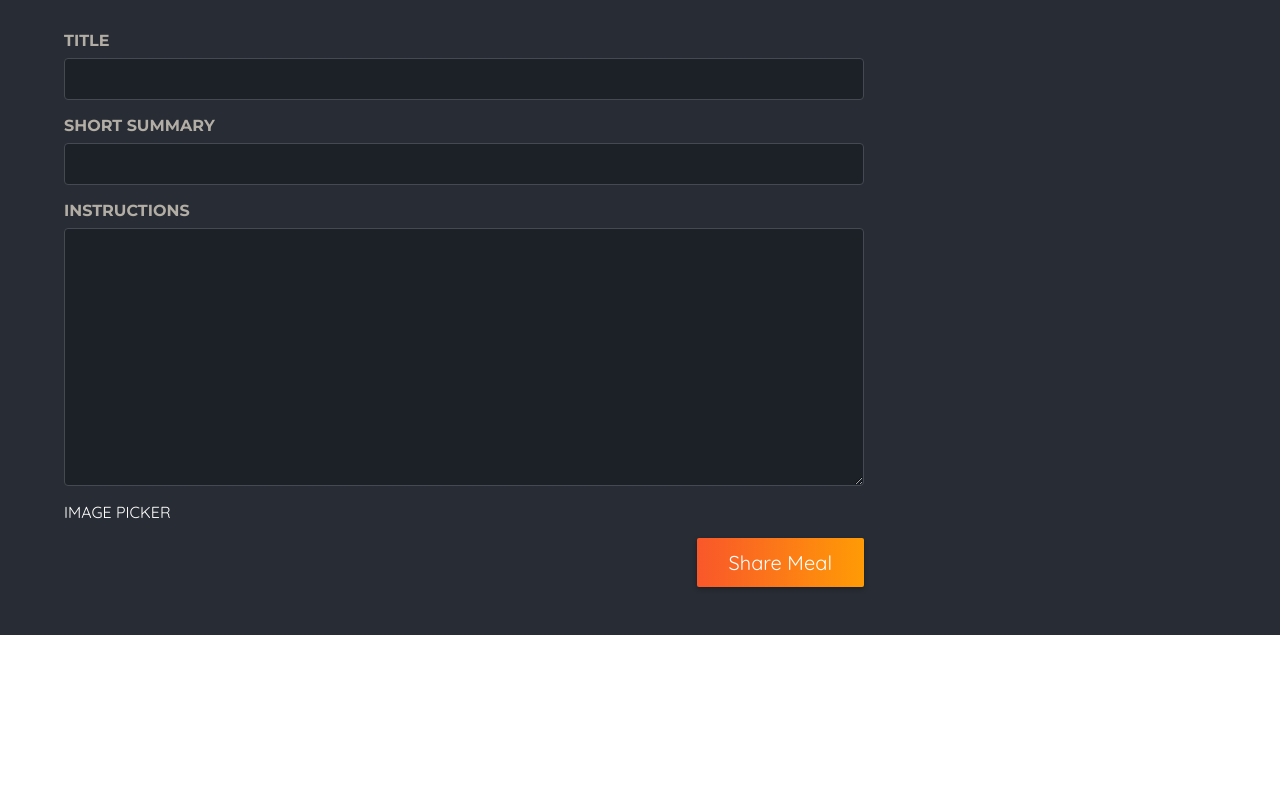
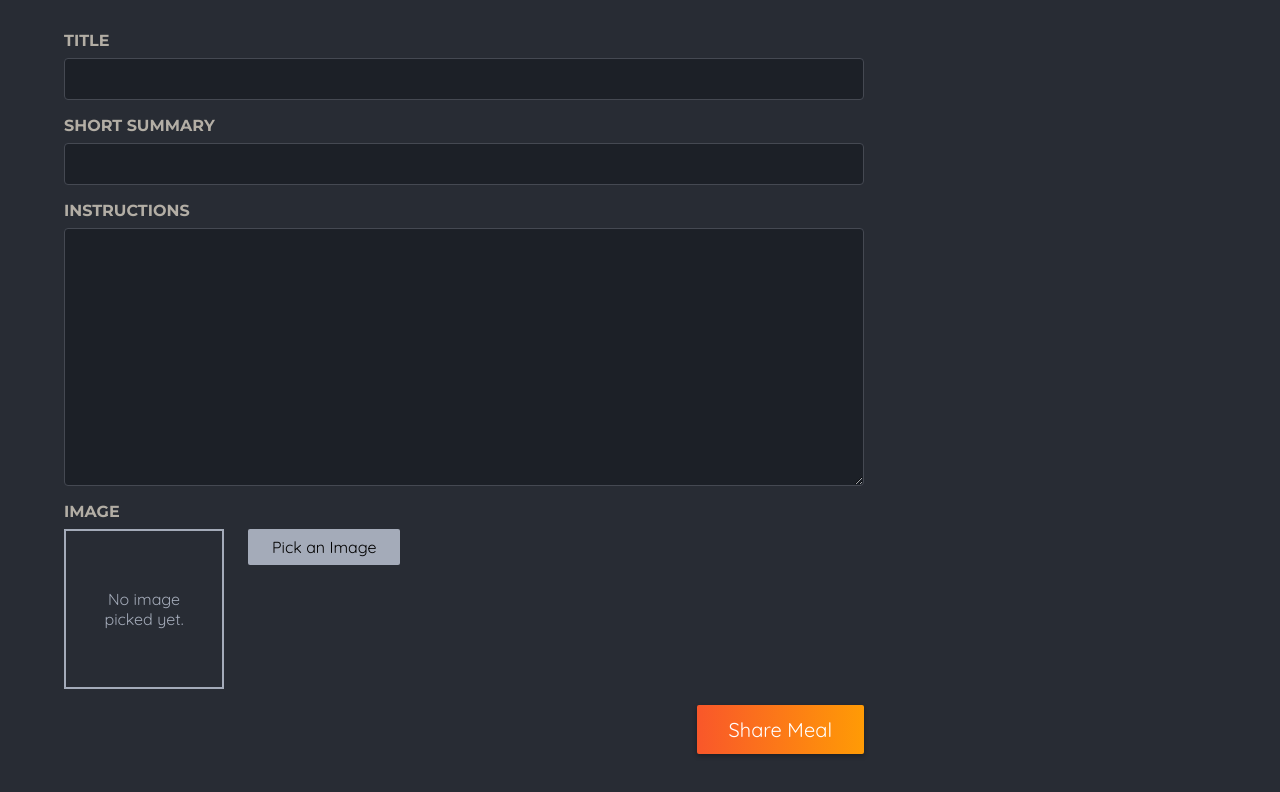
Before and after one commit to treydan/foodies-nextjs, a Next.js app: page /meals/share in a window 1280 px wide. Shown: the part 478-1270 px from the top of the page. Before the commit the page ends 1113 px from the top, so only its background shows below. Built offline with nearby package versions, Linux system fonts and the light colour scheme.

Commit message:
create image picker component

```diff
--- a/app/meals/share/page.js
+++ b/app/meals/share/page.js
@@ -1,4 +1,5 @@
-import classes from './page.module.css';
+import classes from "./page.module.css";
+import ImagePicker from "@/components/meals/image-picker";
 
 export default function ShareMealPage() {
   return (
@@ -38,7 +39,7 @@
               required
             ></textarea>
           </p>
-          IMAGE PICKER
+          <ImagePicker label="Image" name="image" />
           <p className={classes.actions}>
             <button type="submit">Share Meal</button>
           </p>
--- /dev/null
+++ b/components/meals/image-picker.js
@@ -0,0 +1,59 @@
+"use client";
+
+import { useRef, useState } from "react";
+import classes from "./image-picker.module.css";
+import Image from "next/image";
+
+const ImagePicker = ({ label, name }) => {
+  const [image, setImage] = useState();
+  const imageInputRef = useRef();
+
+  const handleClick = () => {
+    imageInputRef.current.click();
+  };
+
+  const handleImageChange = (event) => {
+    const file = event.target.files[0];
+    if (!file) {
+      setImage(null);
+      return;
+    }
+
+    const fileReader = new FileReader();
+    fileReader.onload = () => {
+      setImage(fileReader.result);
+    };
+
+    fileReader.readAsDataURL(file);
+  };
+
+  return (
+    <div className={classes.picker}>
+      <label htmlFor={name}>{label}</label>
+      <div className={classes.controls}>
+        <div className={classes.preview}>
+          {image ? (
+            <Image src={image} alt="Selected image" fill />
+          ) : (
+            <p>No image picked yet.</p>
+          )}
+        </div>
+        <input
+          className={classes.input}
+          type="file"
+          id={name}
+          accept="image/png, image/jpeg"
+          name={name}
+          ref={imageInputRef}
+          onChange={handleImageChange}
+          required
+        />
+        <button className={classes.button} type="button" onClick={handleClick}>
+          Pick an Image
+        </button>
+      </div>
+    </div>
+  );
+};
+
+export default ImagePicker;
--- /dev/null
+++ b/components/meals/image-picker.module.css
@@ -0,0 +1,45 @@
+.controls {
+  display: flex;
+  align-items: flex-start;
+  gap: 1.5rem;
+  margin-bottom: 1rem;
+}
+
+.picker .input {
+  display: none;
+}
+
+.picker .button {
+  border: 0;
+  padding: 0.5rem 1.5rem;
+  background: #a4abb9;
+  border-radius: 2px;
+  cursor: pointer;
+  font: inherit;
+}
+
+.picker .button:hover,
+.picker .button:focus {
+  background: #b3b9c6;
+}
+
+.preview {
+  width: 10rem;
+  height: 10rem;
+  border: 2px solid #a4abb9;
+  display: flex;
+  justify-content: center;
+  align-items: center;
+  text-align: center;
+  color: #a4abb9;
+  position: relative;
+}
+
+.preview p {
+  margin: 0;
+  padding: 1rem;
+}
+
+.preview img {
+  object-fit: cover;
+}
```
